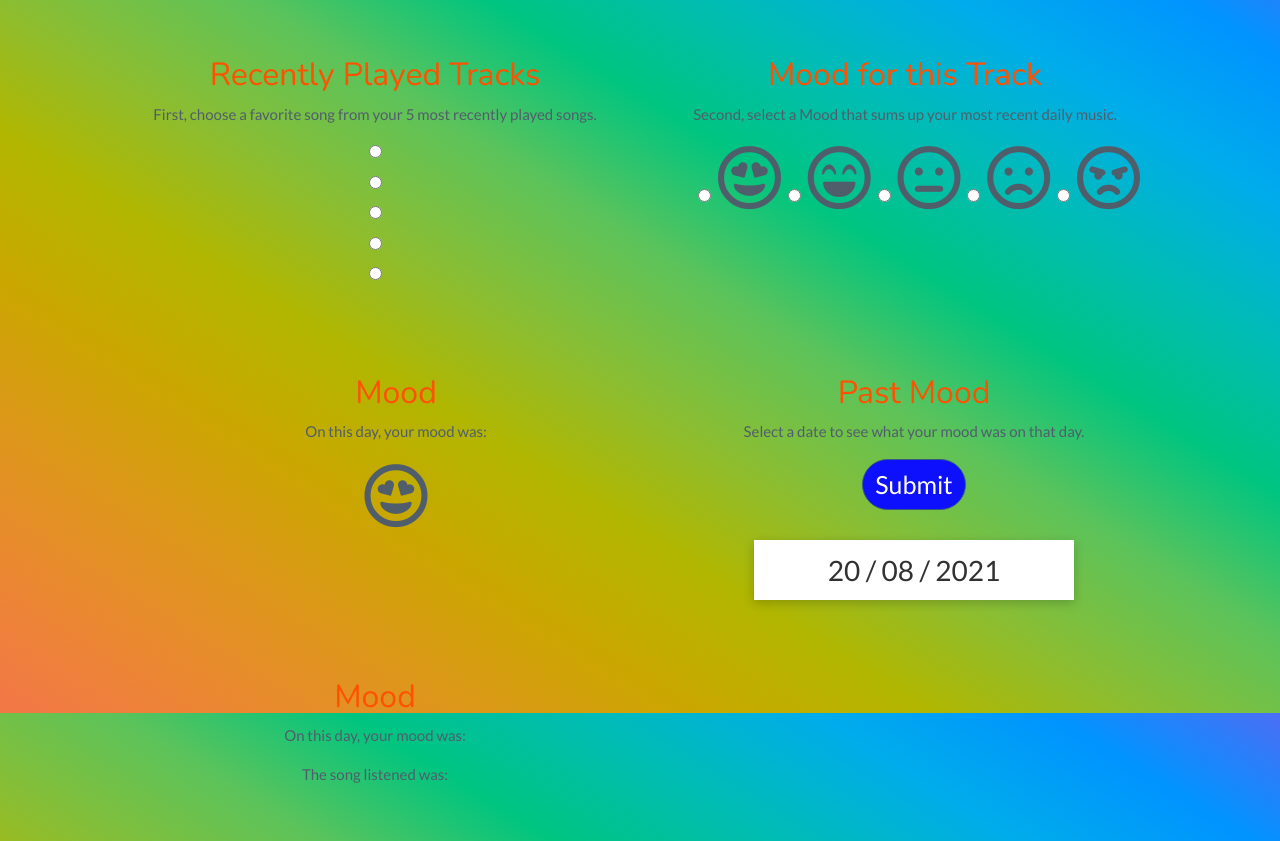
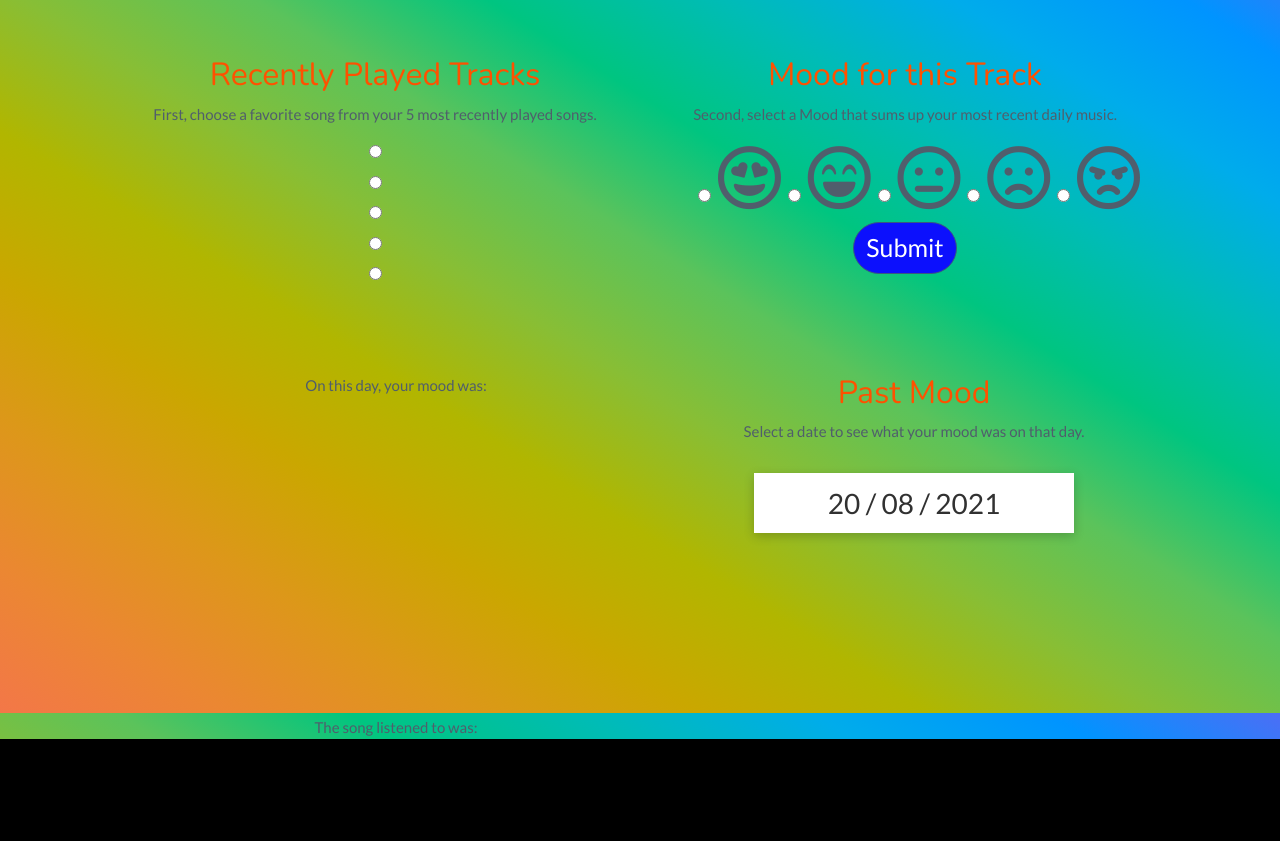
Before and after one commit to SirEctor/feel-the-beat, a Flask app: page /dashboard in a window 1280 px wide. Shown: the part 87-928 px from the top of the page. After the commit the page ends 826 px from the top, so only its background shows below. Run offline with Flask 2, Linux system fonts and the light colour scheme; some libraries are stand-ins or nearby versions.

Commit message:
Fix how dashboard takes input and also fix emoji changes.

```diff
--- a/app/static/js/dashboard2.js
+++ b/app/static/js/dashboard2.js
@@ -162,7 +162,7 @@ function formatDateAPI(d) {
 }
 
 function checkMood() {
-  const url = "https://feelthebeat.tech/api/daily-record";
+  const url = "https://0.0.0.0/api/daily-record";
 
   const otherPram = {
     headers: {
--- a/app/templates/dashboard.html
+++ b/app/templates/dashboard.html
@@ -147,9 +147,11 @@
                       <i class="far fa-angry emoji angry" alt="angry"></i>
                   </label>
               </ul>
+              <button type="submit" class="btn btn-primary logout-menu-button" style="border-radius: 30px;font-size: 25px;">Submit</button>
           </div>
+        </div>
+      </form>
           <!-- END SELECT A MOOD COLUMN -->
-      </div>
           <!-- END TOP ROW -->
         <!-- BOTTOM ROW -->
       <div class="row recent-tracks previous-mood-calendar">
@@ -159,18 +161,19 @@
 
           <div class="row calendar-row">
               <!-- ON THIS DAY YOUR MOOD WAS COLUMN-->
-              <div class="col-md-6 dash-mood" style="text-align: center;">
-                  <h3 id="e">Mood</h3>
-                  <p>On this day, your mood was:</p>
-                  <!--all the images became bottons-->
-                  <i class="far fa-grin-hearts emoji love"></i>
+              <div class="col-md-6 dash-mood" style="text-align: center">
+                <p>On this day, your mood was:</p>
+                <h1 class="dayMood"></h1>
+                <!--all the images became bottons-->
+                <div id="moodEmogi"></div>
+                <p>The song listened to was:</p>
+                <h1 class="songArtist"></h1>
               </div>
               <!-- ON THIS DAY YOUR MOOD WAS COLUMN-->
               <!-- NEW CALENDAR COLUMN -->
               <div class="col-md-6 dash-calendar" style="text-align: center;">
                   <h3>Past Mood</h3>
                   <p>Select a date to see what your mood was on that day.</p>
-                 <button type="button" class="btn btn-primary logout-menu-button" style="border-radius: 30px;font-size: 25px;">Submit</button>
 	            <div class="date-picker">
 		            <div class="selected-date"></div>
 		            <div class="dates">
@@ -186,21 +189,10 @@
               </div>
               <!-- END NEW CALENDAR COLUMN -->
           </div>
-          <div class="col-md-6 dash-mood" style="text-align: center">
-            <h3 id="e">Mood</h3>
-            <p>On this day, your mood was:</p>
-            <h1 class="dayMood"></h1>
-            <!--all the images became bottons-->
-            <div id="moodEmogi"></div>
-
-            <p>The song listened was:</p>
-            <h1 class="songArtist"></h1>
-          </div>
         </div>
       </div>
     </div>
       <!-- END BOTTOM ROW -->
-      </form>
   </div>
 
   <script src="../static/js/dashboard2.js"></script>
```
